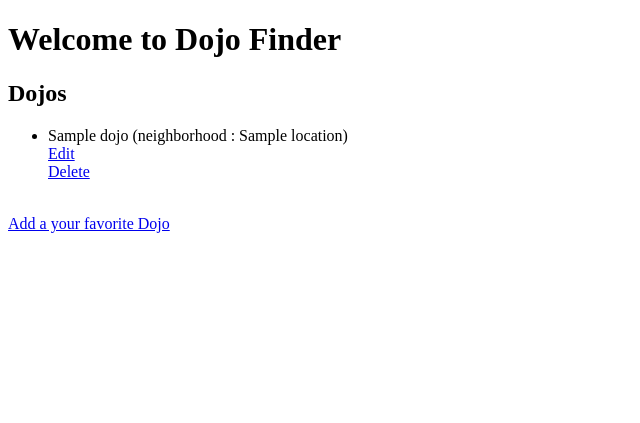
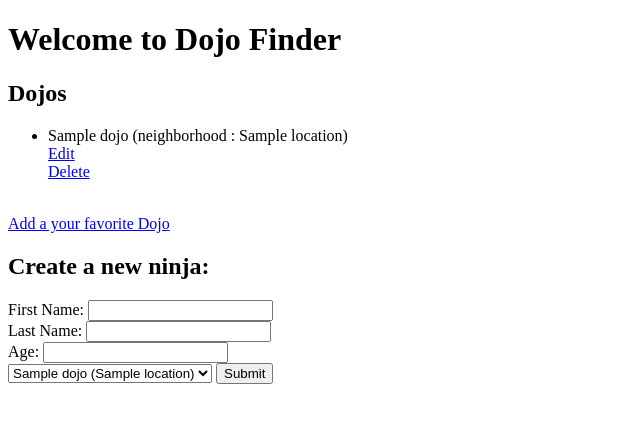
Before and after one commit to swynnejr/Dojos_and_Ninjas_CRUD-Python, a Flask app: template flask_app/templates/index.html in a window 1280 px wide. Shown: the top 423 px of the page, without its empty margins (0-640 px from the left). Run offline with Flask 2, Linux system fonts and the light colour scheme; the template is opened without the code that fills it: most values are stand-ins (such as "Sample title", 1, 10 or a date in 2020).

Commit message:
Create Ninja form done, doesnt display

```diff
--- a/flask_app/controllers/ninjas.py
+++ b/flask_app/controllers/ninjas.py
@@ -43,5 +43,9 @@ def update_dojo(dojo_id):
         'location': request.form['dojo_location']
     }
     Dojo.update_dojo(data)
+    return redirect('/')
 
+@app.route('/ninjas/create', methods=['POST'])
+def create_ninja():
+    Ninja.create_ninja(request.form)
     return redirect('/')
--- a/flask_app/templates/index.html
+++ b/flask_app/templates/index.html
@@ -20,7 +20,17 @@
 
 
     <a href="/dojos/new">Add a your favorite Dojo</a>
-    <!-- <h2>Create a new ninja:</h2>
-    <form action="/employees"></form> -->
+    <h2>Create a new ninja:</h2>
+    <form action="/ninjas/create" method='POST'>
+        First Name: <input type="text" name="first_name"><br>
+        Last Name: <input type="text" name="last_name"><br>
+        Age: <input type="text" name="age"><br>
+        <select name="dojo_id" id="dojo_id" >
+            {% for dojo in dojos %}
+            <option value="{{dojo.id}}">{{dojo.name}} ({{dojo.location}})</option>
+            {% endfor %}
+        </select>
+        <input type="submit">
+    </form>
 </body>
 </html>
```
Also changed, not shown: flask_app/models/ninja.py (+8 -0 lines).
